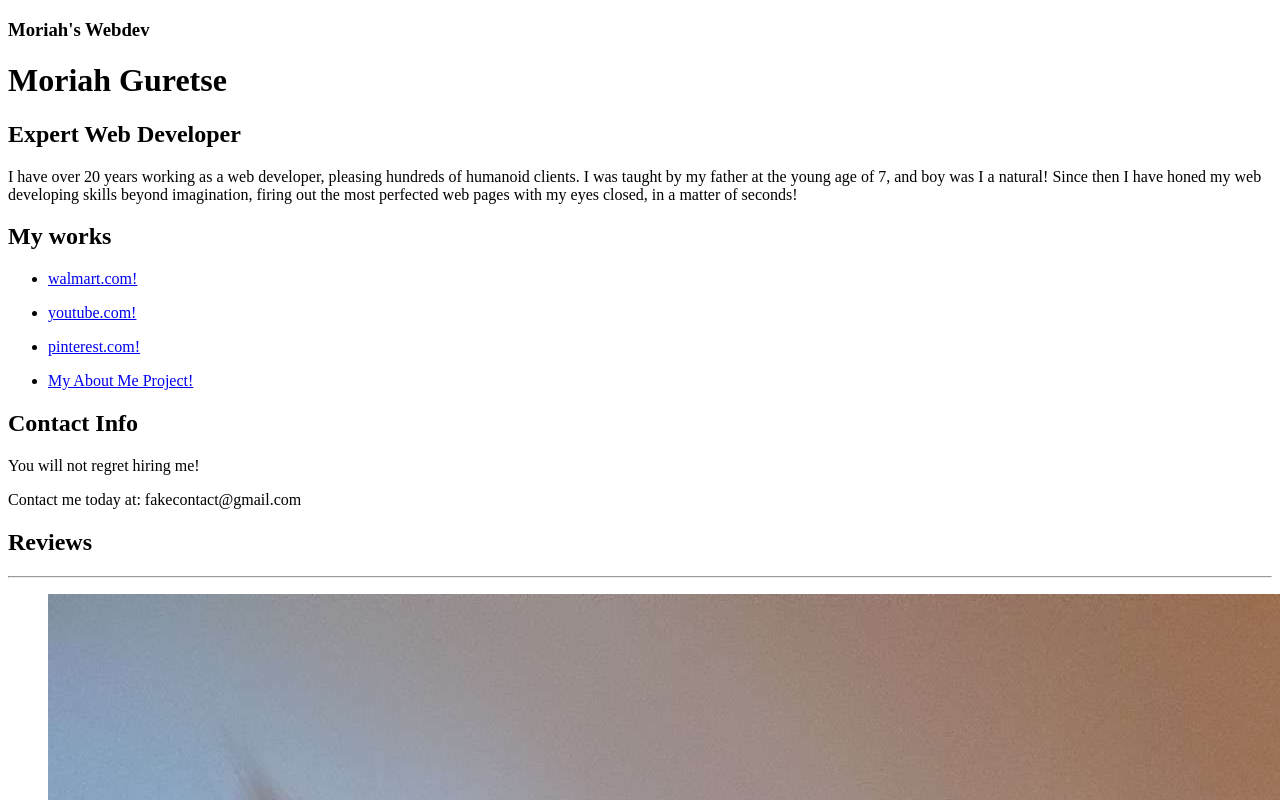
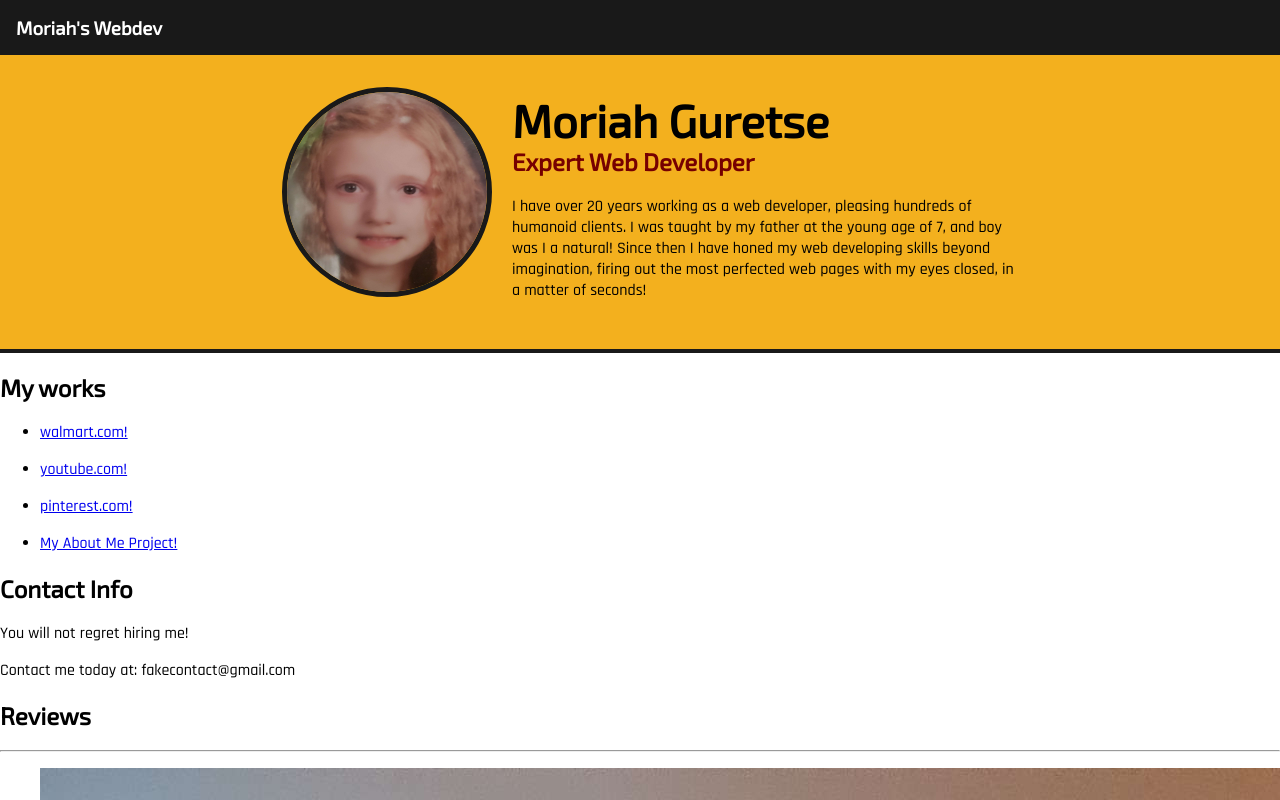
Before and after one commit to RVCC-IDMX/midterm-2023-MoriahG, a plain HTML site: page index.html in a window 1280 px wide. Shown: the top 800 px of the page. Drawn offline with Linux system fonts and the light colour scheme.

Commit message:
Header Styled

```diff
--- /dev/null
+++ b/css/style.css
@@ -0,0 +1,57 @@
+body {
+    font-family: 'Rajdhani', sans-serif;
+    margin: 0;
+}
+
+h1,h2,h3 {
+    font-family: 'Exo 2', sans-serif;
+}
+
+h3 {
+    background-color: rgb(25, 25, 25);
+    color: white;
+    margin: 0px;
+    padding: 1rem;
+    border: rgb(25, 25, 25);
+}
+
+/* Header */
+header {
+    background-color: rgb(243, 176, 30);
+    border-bottom: 4px solid rgb(25, 25, 25);
+
+}
+
+header img {
+    width: 200px;
+    border-radius: 50%;
+    height: 200px;
+    border: 5px solid rgb(25, 25, 25);
+    float:left;
+    margin-left: 22%;
+    margin-top: 2rem;
+}
+
+header h1 {
+    font-size: 34pt;
+    margin-bottom: 0;
+    padding-top: .5rem;
+    margin-left: 40%;
+    margin-right: 20%;
+}
+
+header h2 {
+    margin-left: 40%;
+    margin-right: 20%;
+    margin-top: 0;
+    color: rgb(118, 0, 0);
+}
+
+#aboutme {
+    text-align: left;
+    margin-left: 40%;
+    margin-right: 20%;
+    padding-bottom: 2rem;
+}
+
+/* Works & Contact */
--- a/index.html
+++ b/index.html
@@ -5,6 +5,13 @@
   <meta http-equiv="X-UA-Compatible" content="IE=edge">
   <meta name="viewport" content="width=device-width, initial-scale=1.0">
   <title>Moriah's Webdev</title>
+
+  <link rel="preconnect" href="https://fonts.googleapis.com">
+  <link rel="preconnect" href="https://fonts.gstatic.com" crossorigin>
+  <link href="https://fonts.googleapis.com/css2?family=Exo+2&family=Rajdhani:wght@500&display=swap" rel="stylesheet">
+
+  <link href="css/style.css" rel="stylesheet">
+
 </head>
 <body>
   <!-- All content of the webpage -->
@@ -13,9 +20,11 @@
     <!-- Site title and my description-->
     <h3>Moriah's Webdev</h3>
 
+    <img src="img/me.jpg" alt="A picture of younger Moriah">
+
     <h1>Moriah Guretse</h1>
     <h2>Expert Web Developer</h2>
-    <div>
+    <div id="aboutme">
       <p>I have over 20 years working as a web developer, pleasing hundreds of humanoid clients. I was taught by my father at the young age of 7, and boy was I a natural! Since then I have honed my web developing skills beyond imagination, firing out the most perfected web pages with my eyes closed, in a matter of seconds!</p>
     </div>
 
@@ -24,7 +33,7 @@
   <main>
     <!-- Extra Info -->
 
-    <section>
+    <section id="works">
       <!-- 4 websites I TOTALLY created -->
 
       <h2>My works</h2>
@@ -38,7 +47,7 @@
 
     </section>
 
-    <section>
+    <section id="contact">
       <!-- Contact me -->
 
       <h2>Contact Info</h2>
```
Also changed, not shown: img/me.jpg (added).
